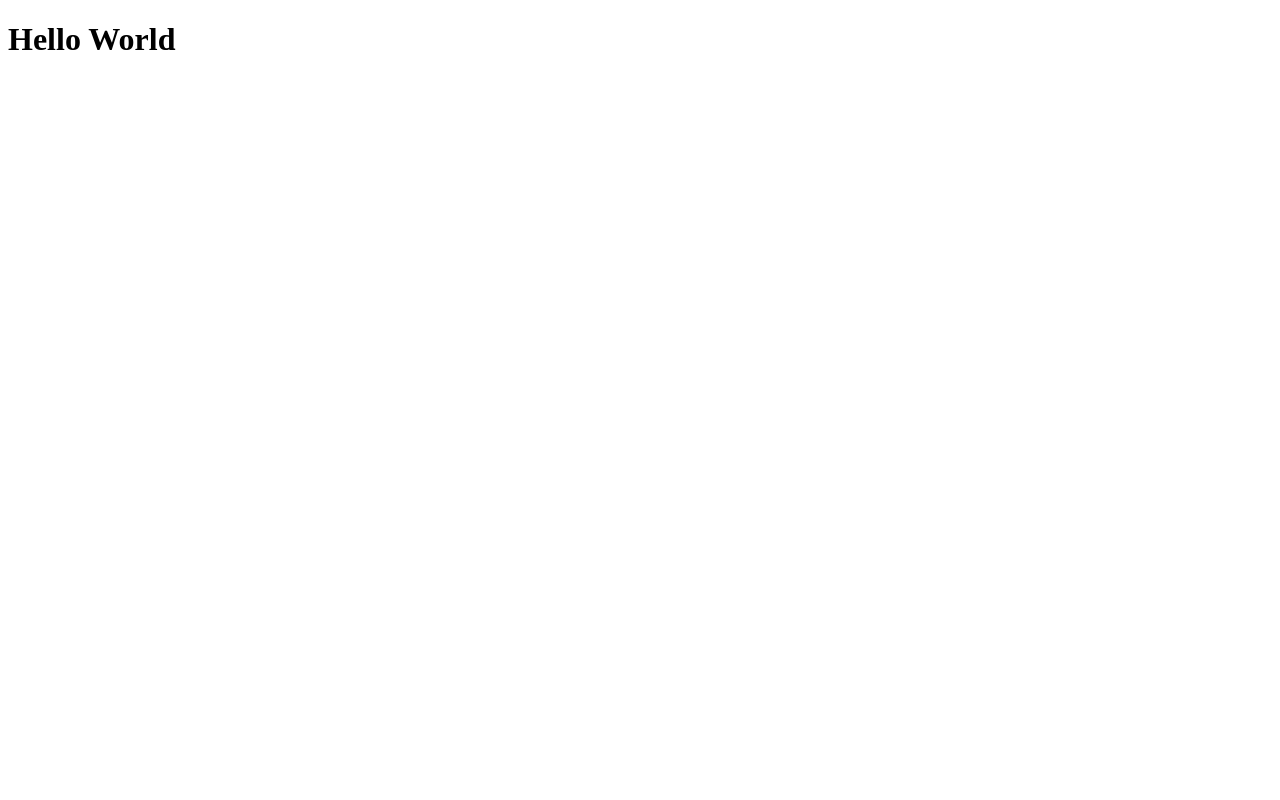
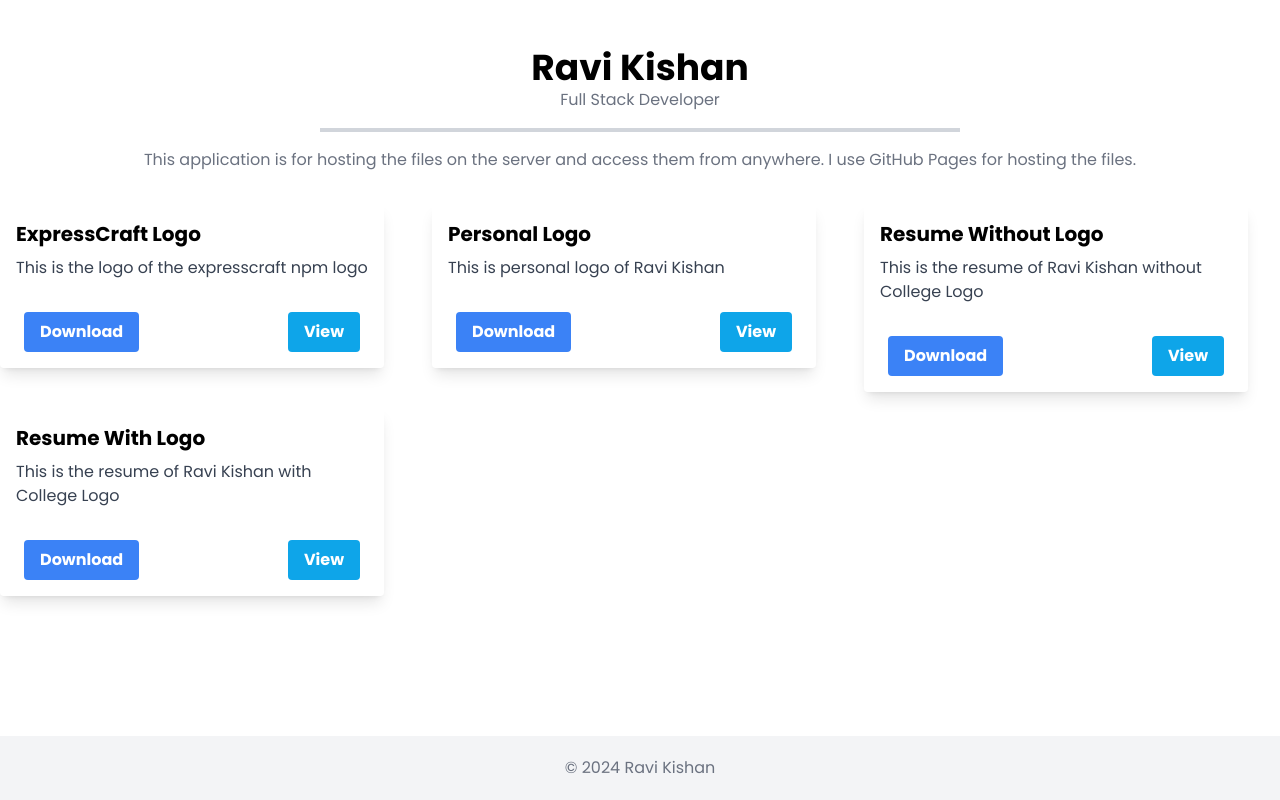
Before and after one commit to Ravikisha/ravikisha.github.io, a plain HTML site: page index.html in a window 1280 px wide. Drawn offline with nearby package versions, Linux system fonts and the light colour scheme.

Commit message:
Adding all files

```diff
--- a/index.html
+++ b/index.html
@@ -1,11 +1,63 @@
 <!DOCTYPE html>
 <html lang="en">
-<head>
-    <meta charset="UTF-8">
-    <meta name="viewport" content="width=device-width, initial-scale=1.0">
+  <head>
+    <meta charset="UTF-8" />
+    <meta name="viewport" content="width=device-width, initial-scale=1.0" />
     <title>Ravi Kishan</title>
-</head>
-<body>
-    <h1>Hello World</h1>
-</body>
+    <script src="https://cdn.tailwindcss.com"></script>
+    <style>
+      @import url("https://fonts.googleapis.com/css2?family=Poppins:ital,wght@0,100;0,200;0,300;0,400;0,500;0,600;0,700;0,800;0,900;1,100;1,200;1,300;1,400;1,500;1,600;1,700;1,800;1,900&display=swap");
+      * {
+        margin: 0;
+        padding: 0;
+        box-sizing: border-box;
+        font-family: "Poppins", sans-serif;
+      }
+    </style>
+  </head>
+  <body>
+    <div class="container mx-auto mt-12">
+      <div class="flex flex-col justify-center items-center">
+        <div class="text-center">
+          <h1 class="text-4xl font-bold">Ravi Kishan</h1>
+          <p class="text-gray-500">Full Stack Developer</p>
+        </div>
+        <hr class="my-4 border-2 border-gray-300 w-1/2" />
+        <div class="text-center">
+          <p class="text-gray-500">
+            This application is for hosting the files on the server and access
+            them from anywhere. I use GitHub Pages for hosting the files.
+          </p>
+        </div>
+      </div>
+      <div class="grid grid-cols-1 md:grid-cols-2 lg:grid-cols-3 gap-4 mt-8">
+        <download-card
+          title="ExpressCraft Logo"
+          description="This is the logo of the expresscraft npm logo"
+          file="/assets/ExpressCraftLogo.png"
+        ></download-card>
+        <download-card
+          title="Personal Logo"
+          description="This is personal logo of Ravi Kishan"
+          file="/assets/personalLogo.png"
+        ></download-card>
+        <download-card
+          title="Resume Without Logo"
+          description="This is the resume of Ravi Kishan without College Logo"
+          file="/assets/Ravi Kishan Resume Format 05 Jan Original.pdf"
+        ></download-card>
+        <download-card
+          title="Resume With Logo"
+          description="This is the resume of Ravi Kishan with College Logo"
+          file="/assets/Ravi Kishan Resume Format 05 Jan.pdf"
+        ></download-card>
+      </div>
+    </div>
+    <div
+      class="flex justify-center items-center h-16 bg-gray-100 w-full mt-4 fixed bottom-0"
+    >
+      <p class="text-gray-500">© 2024 Ravi Kishan</p>
+    </div>
+    <script src="card.js"></script>
+  </body>
 </html>
```
